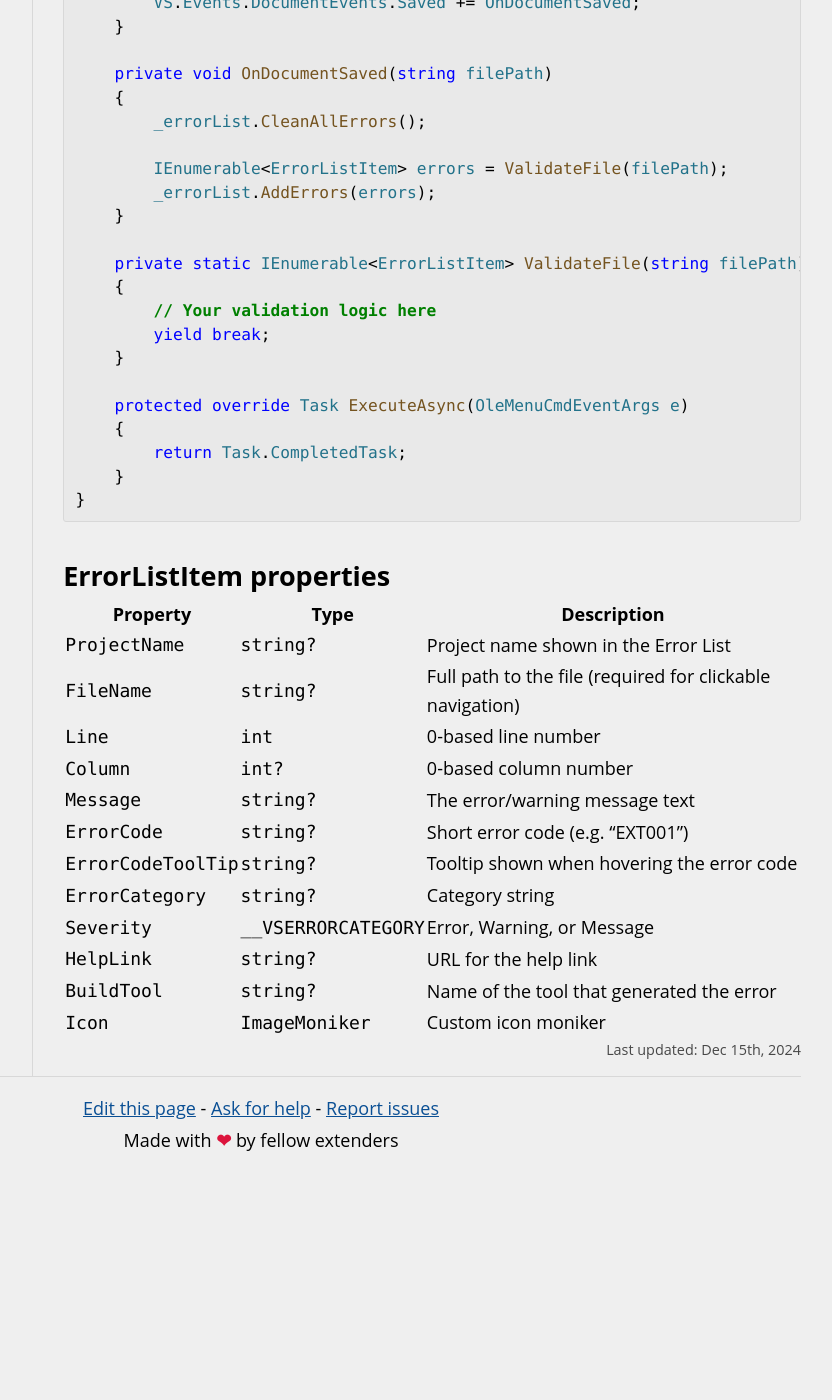
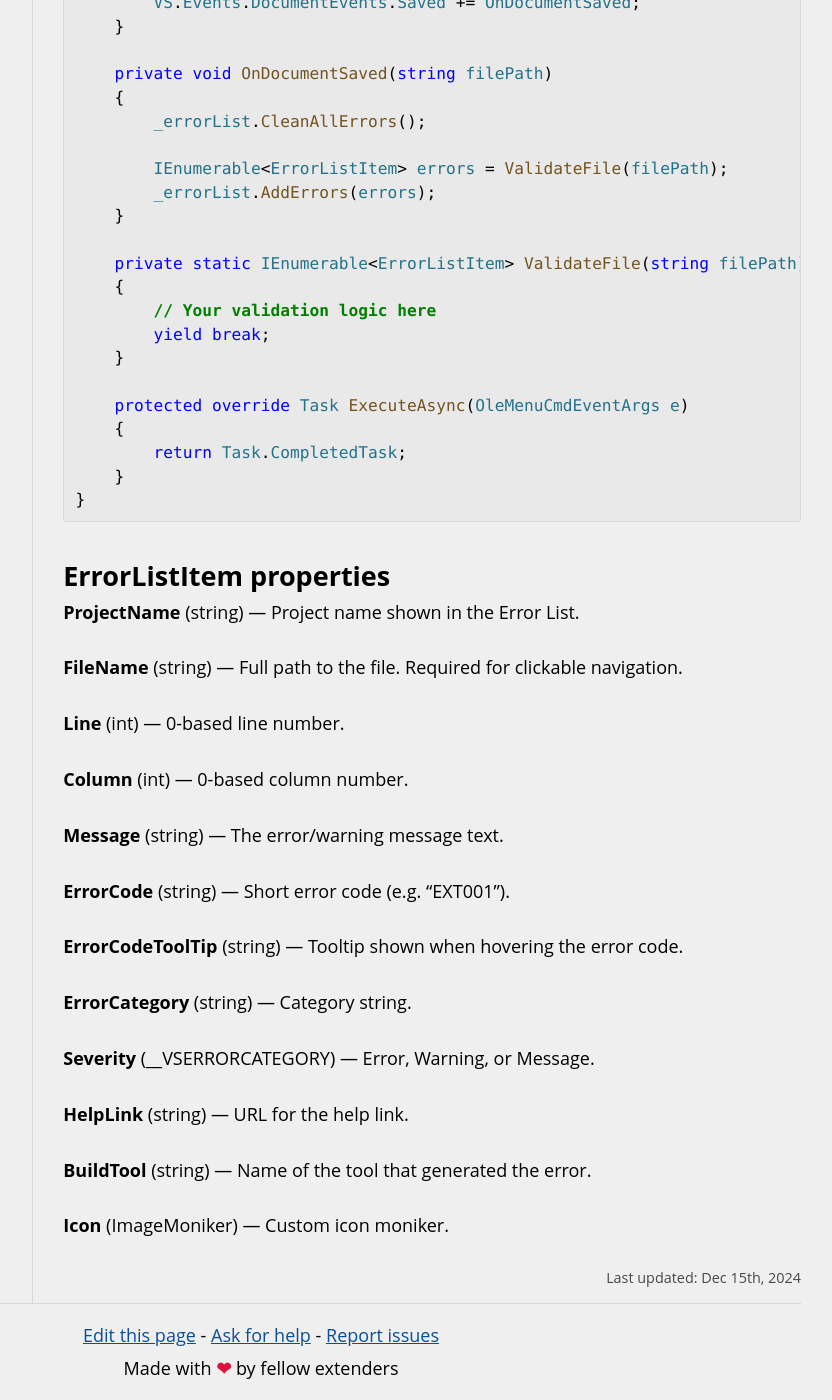
Before and after one commit to VsixCommunity/docs, a Jekyll site: the page built from docs/recipes/error-list.md, in a window 1280 px wide and 1400 px high, scrolled down 2121 px. Shown: the whole window, without its empty margins (379-1211 px from the left). Built offline with Jekyll 4.4.1, drawn with Linux system fonts in a browser that asks for light colours; before the commit the page ends 3293 px from its top, so only the background shows below that.

```diff
--- a/docs/_layouts/default.html
+++ b/docs/_layouts/default.html
@@ -74,6 +74,7 @@
                         <li><a href="/publish/checklist.html">Checklist</a></li>
                         <li><a href="/publish/create-extension-pack.html">Extension packs</a></li>
                         <li><a href="/publish/marketplace.html">Marketplace</a></li>
+                        <li><a href="/publish/automated-publishing.html">Automated publishing</a></li>
                         <li><a href="/publish/private-galleries.html">Private galleries</a></li>
                     </ul>
                 </li>
--- a/docs/recipes/error-list.md
+++ b/docs/recipes/error-list.md
@@ -99,17 +99,26 @@ internal sealed class ValidateCommand : BaseCommand<ValidateCommand>
 
 ## [ErrorListItem properties](#properties)
 
-| Property | Type | Description |
-|---|---|---|
-| `ProjectName` | `string?` | Project name shown in the Error List |
-| `FileName` | `string?` | Full path to the file (required for clickable navigation) |
-| `Line` | `int` | 0-based line number |
-| `Column` | `int?` | 0-based column number |
-| `Message` | `string?` | The error/warning message text |
-| `ErrorCode` | `string?` | Short error code (e.g. "EXT001") |
-| `ErrorCodeToolTip` | `string?` | Tooltip shown when hovering the error code |
-| `ErrorCategory` | `string?` | Category string |
-| `Severity` | `__VSERRORCATEGORY` | Error, Warning, or Message |
-| `HelpLink` | `string?` | URL for the help link |
-| `BuildTool` | `string?` | Name of the tool that generated the error |
-| `Icon` | `ImageMoniker` | Custom icon moniker |
+**ProjectName** (string) — Project name shown in the Error List.
+
+**FileName** (string) — Full path to the file. Required for clickable navigation.
+
+**Line** (int) — 0-based line number.
+
+**Column** (int) — 0-based column number.
+
+**Message** (string) — The error/warning message text.
+
+**ErrorCode** (string) — Short error code (e.g. "EXT001").
+
+**ErrorCodeToolTip** (string) — Tooltip shown when hovering the error code.
+
+**ErrorCategory** (string) — Category string.
+
+**Severity** (__VSERRORCATEGORY) — Error, Warning, or Message.
+
+**HelpLink** (string) — URL for the help link.
+
+**BuildTool** (string) — Name of the tool that generated the error.
+
+**Icon** (ImageMoniker) — Custom icon moniker.
```
Also changed, not shown: docs/getting-started/get-the-tools.md (+8 -0 lines), docs/publish/automated-publishing.md (added, +189 -0 lines), docs/publish/index.md (+3 -0 lines).
